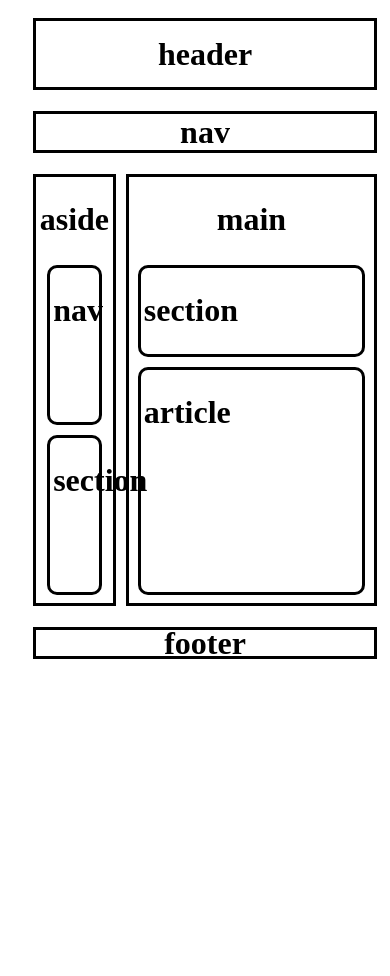
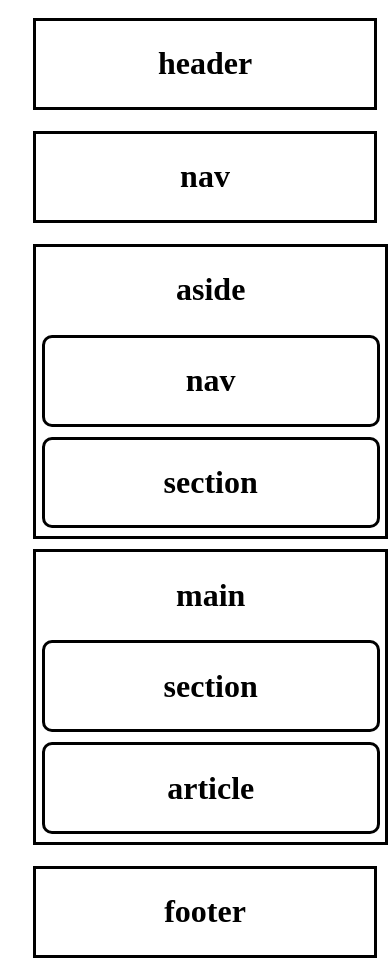
Before and after one commit to Renn-4u/Layouting, a plain HTML site: page index.html in a window 390 px wide. Before the commit the page ends 844 px from the top, so only its background shows below. Drawn offline with Linux system fonts and the light colour scheme.

Commit message:
Add files via upload

```diff
--- a/in.css
+++ b/in.css
@@ -3,6 +3,7 @@ body{
     padding: 0;
 
 }
+
 .container{
     margin: 10px;
     width: 100%;
@@ -14,6 +15,7 @@ body{
 }
 .row{
     display: flex;
+    flex-direction: row;
 }
 .header{
 
@@ -53,7 +55,7 @@ body{
     justify-content: center;
     width: 60%;
     height: 40%;
-    align-items: center;
+    text-align: center;
 
 
 }
@@ -64,7 +66,7 @@ body{
     justify-content: center;
     width: 60%;
     height: 40%;
-        align-items: center;
+    text-align: center;
 }
 .main{
 
@@ -83,6 +85,7 @@ body{
     border-radius: 10px;
     justify-content: center;
     width: 90%;
+    text-align: center;
 
 }
 .article{
@@ -92,6 +95,7 @@ body{
     justify-content: center;
     width: 90%;
     height: 60%;
+    text-align: center;
 }
 .footer{
 
@@ -105,3 +109,20 @@ body{
     position: relative;
     height: 20px;
 }
+@media (max-width : 768px) {
+
+    .row{
+        display: flex;
+        flex-direction: column;
+    }
+    .aside,.main{
+        display: flex;
+        width: 97%;
+        height: 30%;
+    }
+    .navigation,.Section,.section,.article{
+        display: flex;
+        width: 95%;
+    }
+
+}
```
